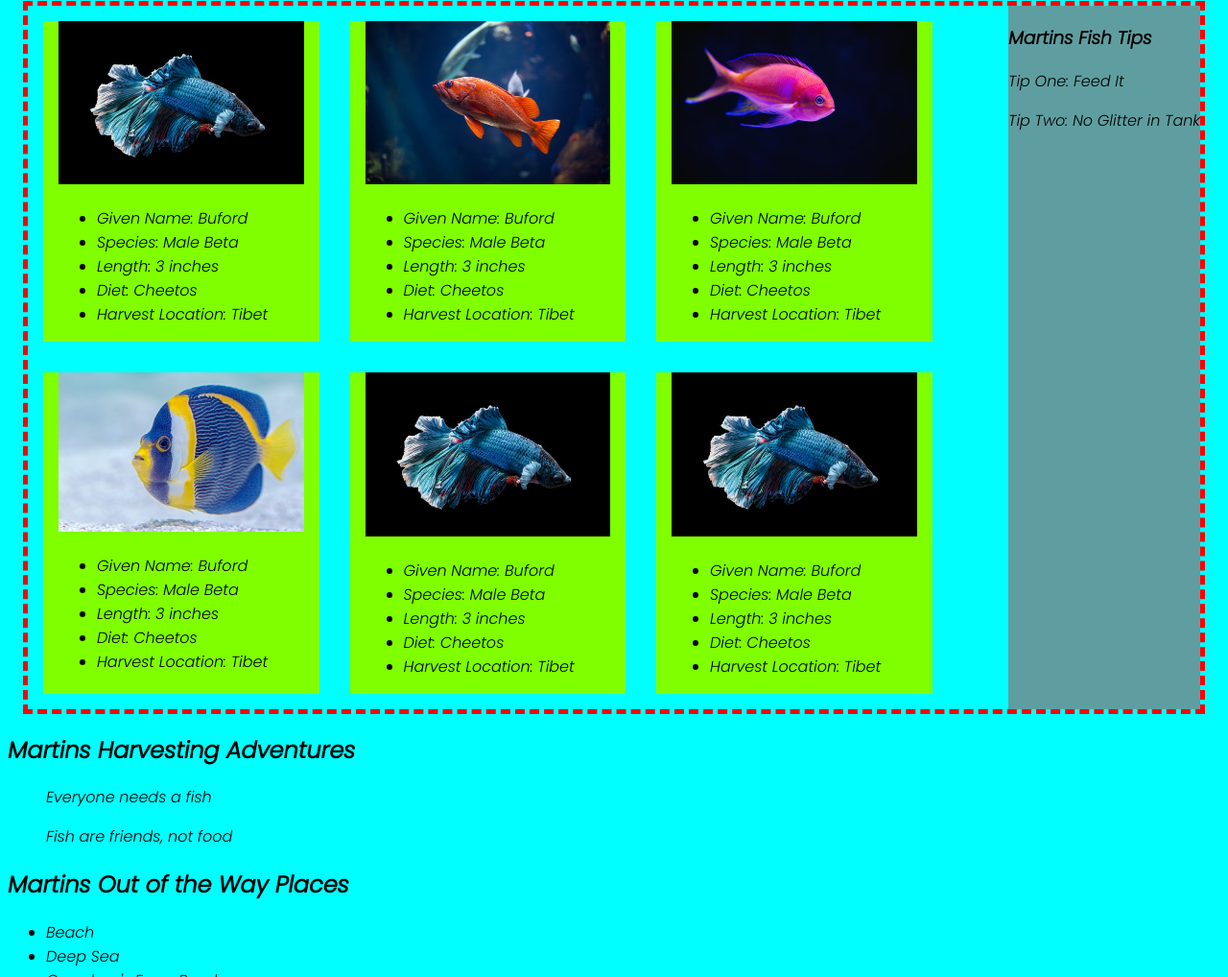
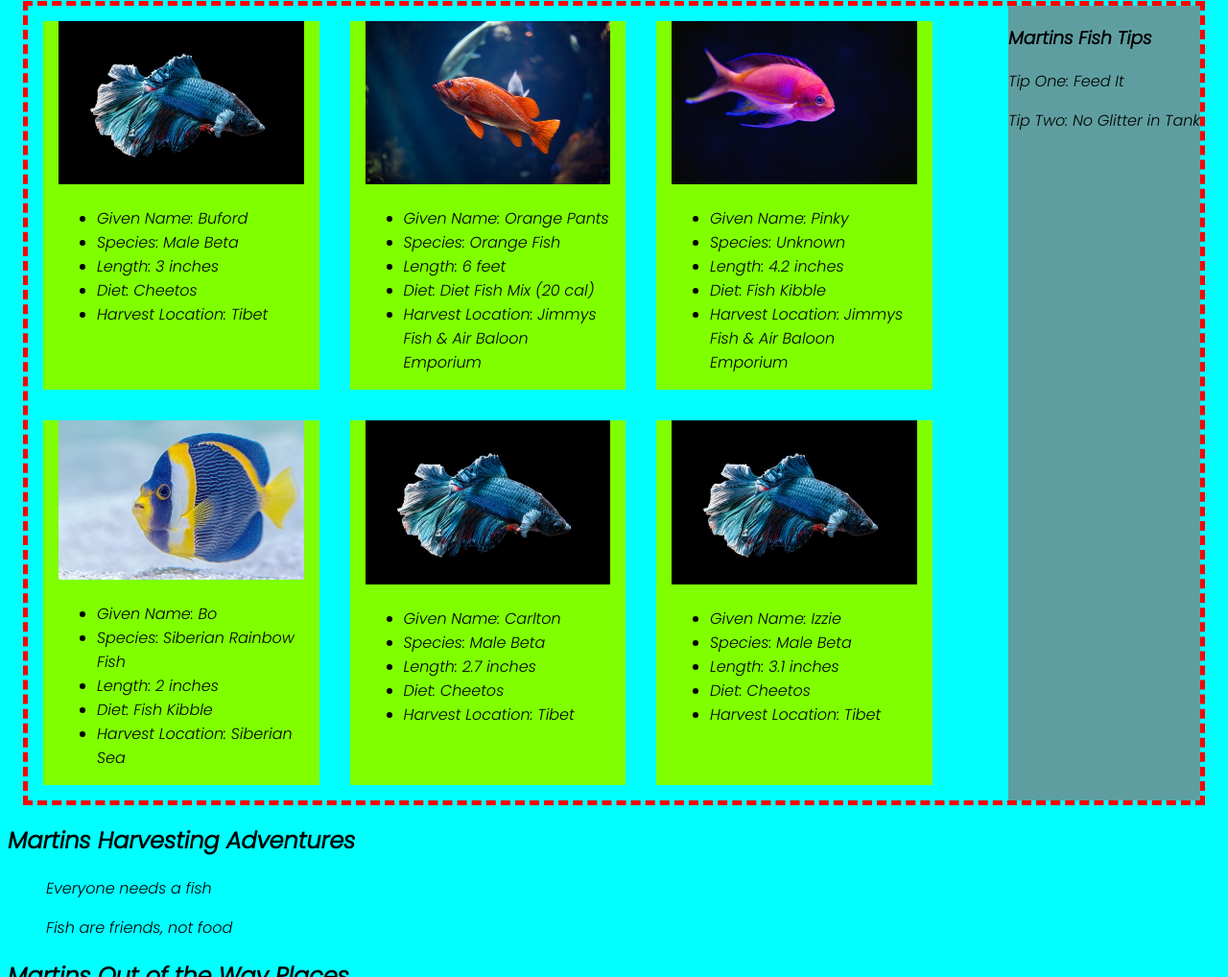
Before and after one commit to TAPinson/martins-aquarium, a plain HTML site: page index.html in a window 1280 px wide. Shown: the part 289-1307 px from the top of the page at 96% size. Drawn offline with Linux system fonts and the light colour scheme.

Commit message:
Added fish details

```diff
--- a/index.html
+++ b/index.html
@@ -38,11 +38,11 @@
                             <img class="fish-image" src="images/orangefish.jpg" alt="Beautiful Blue Fish">
                         </div>
                         <ul>
-                            <li>Given Name: Buford</li>
-                            <li>Species: Male Beta</li>
-                            <li>Length: 3 inches</li>
-                            <li>Diet: Cheetos</li>
-                            <li>Harvest Location: Tibet</li>
+                            <li>Given Name: Orange Pants</li>
+                            <li>Species: Orange Fish</li>
+                            <li>Length: 6 feet</li>
+                            <li>Diet: Diet Fish Mix (20 cal)</li>
+                            <li>Harvest Location: Jimmys Fish & Air Baloon Emporium</li>
                         </ul>
                     </div>
                     <div class="fishList-card">
@@ -50,11 +50,11 @@
                             <img class="fish-image" src="images/pinkfish.jpg" alt="Beautiful Blue Fish">
                         </div>
                         <ul>
-                            <li>Given Name: Buford</li>
-                            <li>Species: Male Beta</li>
-                            <li>Length: 3 inches</li>
-                            <li>Diet: Cheetos</li>
-                            <li>Harvest Location: Tibet</li>
+                            <li>Given Name: Pinky</li>
+                            <li>Species: Unknown</li>
+                            <li>Length: 4.2 inches</li>
+                            <li>Diet: Fish Kibble</li>
+                            <li>Harvest Location: Jimmys Fish & Air Baloon Emporium</li>
                         </ul>
                     </div>
                     <div class="fishList-card">
@@ -62,9 +62,21 @@
                             <img class="fish-image" src="images/yellowbluefish.jpg" alt="Beautiful Blue Fish">
                         </div>
                         <ul>
-                            <li>Given Name: Buford</li>
+                            <li>Given Name: Bo</li>
+                            <li>Species: Siberian Rainbow Fish</li>
+                            <li>Length: 2 inches</li>
+                            <li>Diet: Fish Kibble</li>
+                            <li>Harvest Location: Siberian Sea</li>
+                        </ul>
+                    </div>
+                    <div class="fishList-card">
+                        <div class="card-image">
+                            <img class="fish-image" src="images/bluefish.jpg" alt="Beautiful Blue Fish">
+                        </div>
+                        <ul>
+                            <li>Given Name: Carlton</li>
                             <li>Species: Male Beta</li>
-                            <li>Length: 3 inches</li>
+                            <li>Length: 2.7 inches</li>
                             <li>Diet: Cheetos</li>
                             <li>Harvest Location: Tibet</li>
                         </ul>
@@ -74,21 +86,9 @@
                             <img class="fish-image" src="images/bluefish.jpg" alt="Beautiful Blue Fish">
                         </div>
                         <ul>
-                            <li>Given Name: Buford</li>
+                            <li>Given Name: Izzie</li>
                             <li>Species: Male Beta</li>
-                            <li>Length: 3 inches</li>
-                            <li>Diet: Cheetos</li>
-                            <li>Harvest Location: Tibet</li>
-                        </ul>
-                    </div>
-                    <div class="fishList-card">
-                        <div class="card-image">
-                            <img class="fish-image" src="images/bluefish.jpg" alt="Beautiful Blue Fish">
-                        </div>
-                        <ul>
-                            <li>Given Name: Buford</li>
-                            <li>Species: Male Beta</li>
-                            <li>Length: 3 inches</li>
+                            <li>Length: 3.1 inches</li>
                             <li>Diet: Cheetos</li>
                             <li>Harvest Location: Tibet</li>
                         </ul>
```
